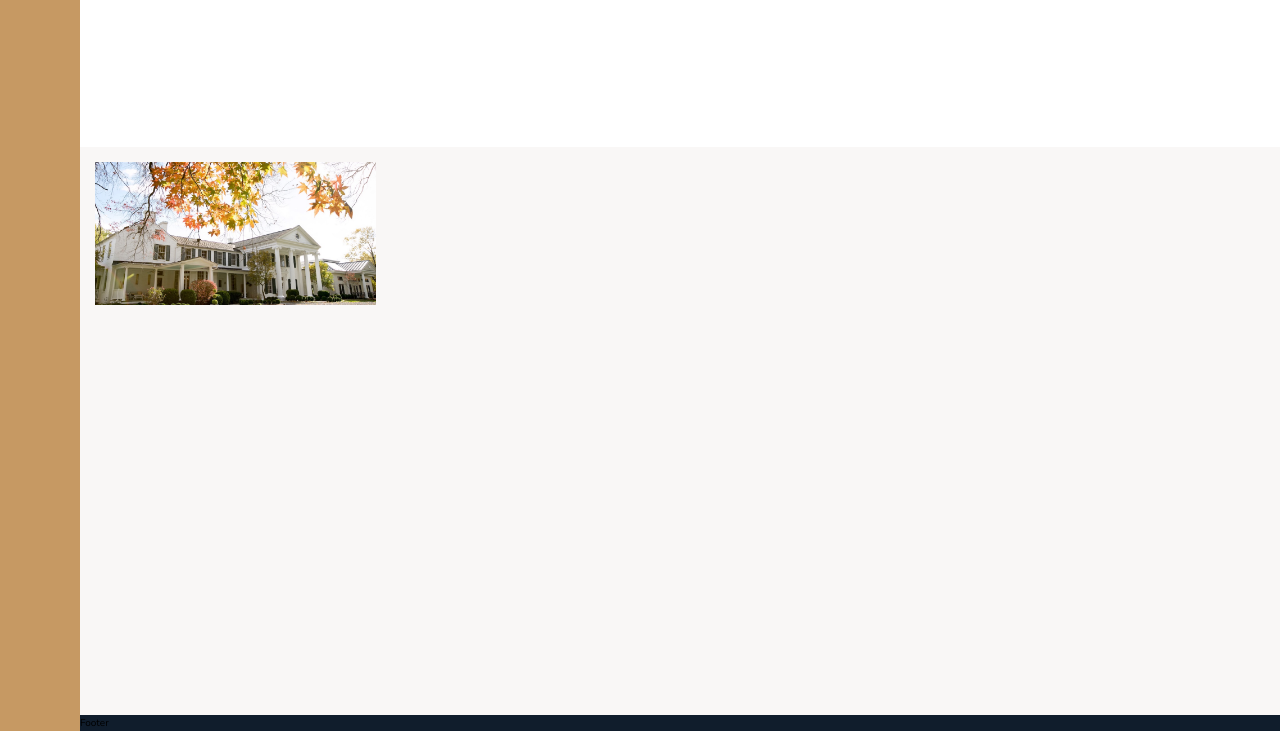
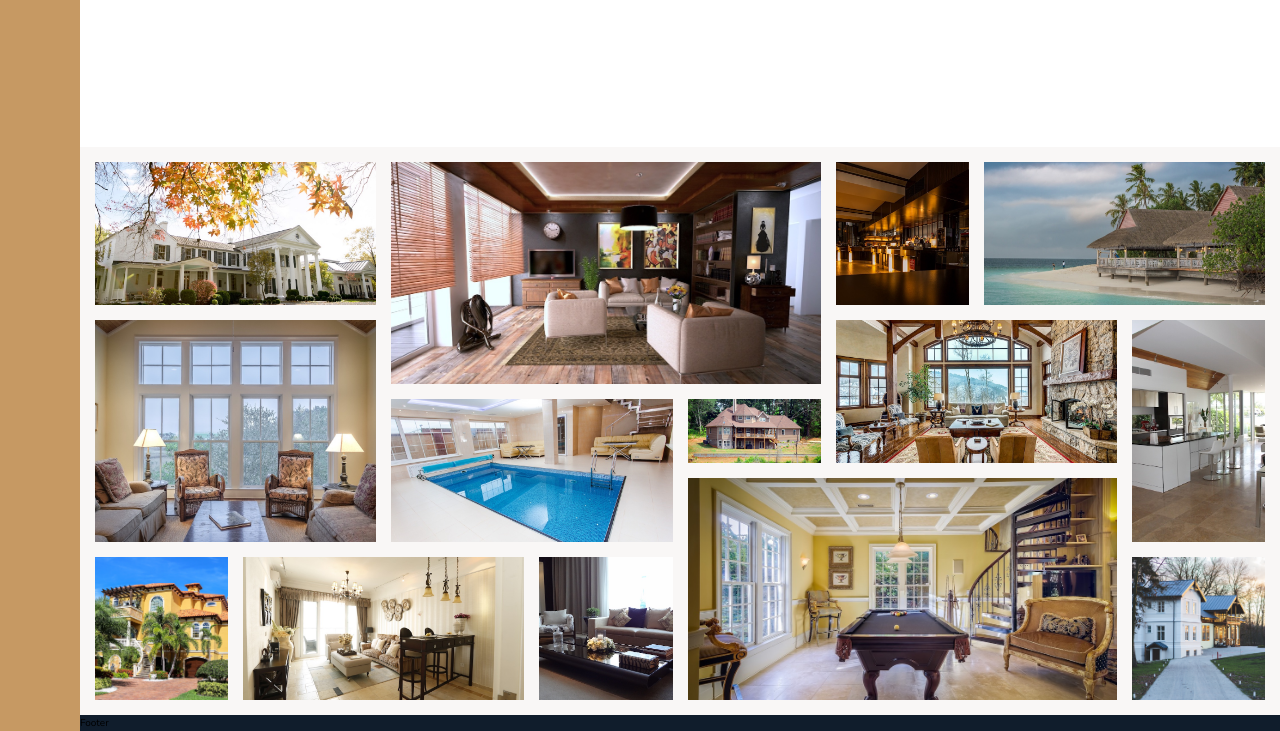
Before and after one commit to AliAbukahil/nexter_app, a website: page src/index.html in a window 1280 px wide. Shown: the part 2925-3656 px from the top of the page. Drawn offline with nearby package versions, Linux system fonts and the light colour scheme; files that its build step writes are made by us from their sources.

Commit message:
Building the Gallery 2

```diff
--- a/src/index.html
+++ b/src/index.html
@@ -326,6 +326,45 @@
       <figure class="gallery__item gallery__item--1">
         <img src="img/gal-1.jpeg" alt="Gallery image 1" class="gallery__img" />
       </figure>
+      <figure class="gallery__item gallery__item--2">
+        <img src="img/gal-2.jpeg" alt="Gallery image 1" class="gallery__img" />
+      </figure>
+      <figure class="gallery__item gallery__item--3">
+        <img src="img/gal-3.jpeg" alt="Gallery image 1" class="gallery__img" />
+      </figure>
+      <figure class="gallery__item gallery__item--4">
+        <img src="img/gal-4.jpeg" alt="Gallery image 1" class="gallery__img" />
+      </figure>
+      <figure class="gallery__item gallery__item--5">
+        <img src="img/gal-5.jpeg" alt="Gallery image 1" class="gallery__img" />
+      </figure>
+      <figure class="gallery__item gallery__item--6">
+        <img src="img/gal-6.jpeg" alt="Gallery image 1" class="gallery__img" />
+      </figure>
+      <figure class="gallery__item gallery__item--7">
+        <img src="img/gal-7.jpeg" alt="Gallery image 1" class="gallery__img" />
+      </figure>
+      <figure class="gallery__item gallery__item--8">
+        <img src="img/gal-8.jpeg" alt="Gallery image 1" class="gallery__img" />
+      </figure>
+      <figure class="gallery__item gallery__item--9">
+        <img src="img/gal-9.jpeg" alt="Gallery image 1" class="gallery__img" />
+      </figure>
+      <figure class="gallery__item gallery__item--10">
+        <img src="img/gal-10.jpeg" alt="Gallery image 1" class="gallery__img" />
+      </figure>
+      <figure class="gallery__item gallery__item--11">
+        <img src="img/gal-11.jpeg" alt="Gallery image 1" class="gallery__img" />
+      </figure>
+      <figure class="gallery__item gallery__item--12">
+        <img src="img/gal-12.jpeg" alt="Gallery image 1" class="gallery__img" />
+      </figure>
+      <figure class="gallery__item gallery__item--13">
+        <img src="img/gal-13.jpeg" alt="Gallery image 1" class="gallery__img" />
+      </figure>
+      <figure class="gallery__item gallery__item--14">
+        <img src="img/gal-14.jpeg" alt="Gallery image 1" class="gallery__img" />
+      </figure>
     </section>
 
     <footer class="footer">Footer</footer>
--- a/src/scss/_gallery.scss
+++ b/src/scss/_gallery.scss
@@ -13,6 +13,58 @@
       grid-row: 1 / span 2;
       grid-column: 1 / span 2;
     }
+
+    &--2 {
+      grid-row: 1 / span 3;
+      grid-column: 3 / span 3;
+    }
+    &--3 {
+      grid-row: 1 / span 2;
+    }
+    &--4 {
+      grid-row: 1 / span 2;
+      grid-column: 7 / span 2;
+    }
+    &--5 {
+      grid-row: 3 / span 3;
+      grid-column: 1 / span 2;
+    }
+    &--6 {
+      grid-row: 4 / span 2;
+      grid-column: 3 / span 2;
+    }
+    &--7 {
+      grid-row: 4 / 5;
+      grid-column: 5 / 6;
+    }
+    &--8 {
+      grid-row: 3 / span 2;
+      grid-column: 6 / span 2;
+    }
+    &--9 {
+      grid-row: 3 / span 3;
+      grid-column: 8 / 9;
+    }
+    &--10 {
+      grid-row: 6 / -1;
+      grid-column: 1 / 1;
+    }
+    &--11 {
+      grid-row: 6 / -1;
+      grid-column: 2 / span 2;
+    }
+    &--12 {
+      grid-row: 6 /-1;
+      grid-column: 4 / 5;
+    }
+    &--13 {
+      grid-row: 5 / -1;
+      grid-column: 5 / 8;
+    }
+    &--14 {
+      grid-row: 6 / -1;
+      grid-column: 8 / -1;
+    }
   }
 
   &__img {
```
